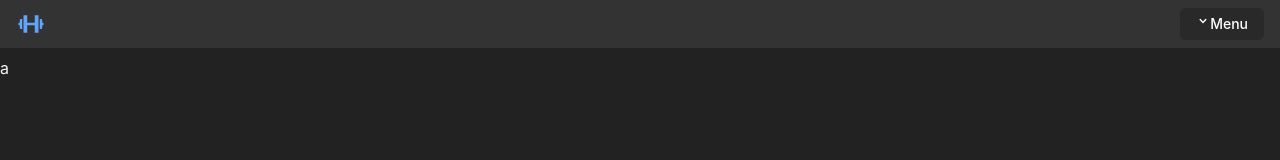
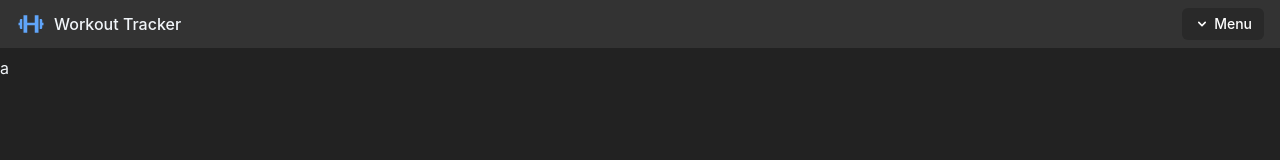
Before and after one commit to vabarnabas/workout-tracker, a Next.js app: page /plans in a window 1280 px wide. Shown: the top 160 px of the page. Built offline with nearby package versions, Linux system fonts and the light colour scheme.

Commit message:
Style Updates

```diff
--- a/components/navbar/index.tsx
+++ b/components/navbar/index.tsx
@@ -35,12 +35,15 @@ const Navbar = () => {
 
   return (
     <div className="fixed inset-x-0 top-0 flex h-12 items-center justify-between gap-x-4 bg-lighterGray px-4">
-      <BiDumbbell className="cursor-pointer text-3xl text-blue-400" />
+      <div className="flex cursor-pointer items-center justify-center">
+        <BiDumbbell className="text-3xl text-blue-400" />
+        <p className="ml-2 font-medium">Workout Tracker</p>
+      </div>
       <div className="z-20 text-right">
         <Menu as="div" className="relative inline-block text-left">
           <div>
-            <Menu.Button className="inline-flex w-full justify-center rounded-md bg-black bg-opacity-20 px-4 py-1.5 text-sm font-medium text-white hover:bg-opacity-30 focus:outline-none focus-visible:ring-2 focus-visible:ring-white focus-visible:ring-opacity-75">
-              <HiChevronDown />
+            <Menu.Button className="inline-flex w-full items-center justify-center rounded-md bg-black bg-opacity-20 px-3 py-1.5 text-sm font-medium text-white hover:bg-opacity-30 focus:outline-none focus-visible:ring-2 focus-visible:ring-white focus-visible:ring-opacity-75">
+              <HiChevronDown className="mr-1 text-base" />
               Menu
             </Menu.Button>
           </div>
```
